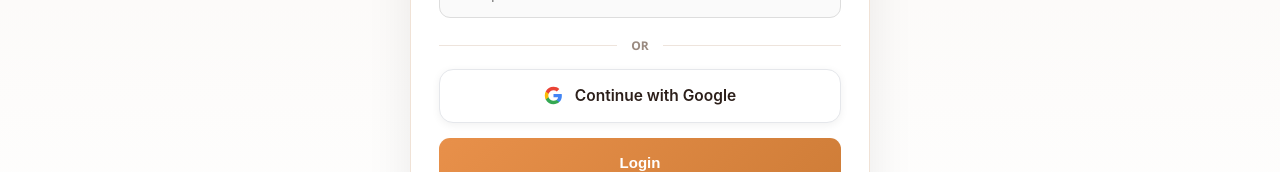
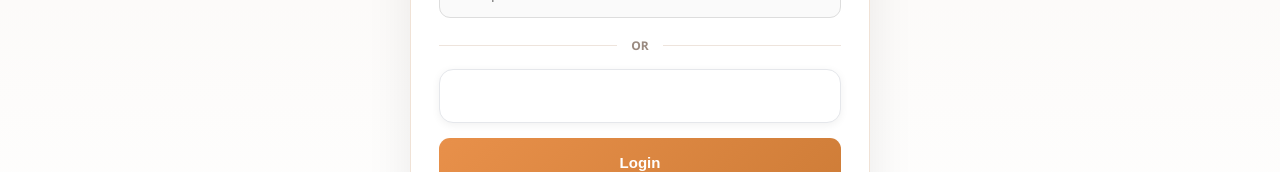
Before and after one commit to Faizan712-lab/haroon-wood-arts, a React (Vite) app in the folder client/: page /login in a window 1280 px wide. Shown: the part 573-745 px from the top of the page. Built offline with nearby package versions, Linux system fonts and the light colour scheme; no server answers.

Commit message:
Fix Google sign-in button interaction

```diff
--- a/client/src/pages/UserAuth.css
+++ b/client/src/pages/UserAuth.css
@@ -267,22 +267,6 @@
   animation: auth-spin 0.8s linear infinite;
 }
 
-.auth-google > div {
-  position: absolute !important;
-  inset: 0 !important;
-  width: 100%;
-  height: 100%;
-  opacity: 0;
-  z-index: 2;
-}
-
-.auth-google iframe {
-  width: 100% !important;
-  min-height: 54px !important;
-  display: block;
-  opacity: 0;
-}
-
 .auth-google.is-loading iframe {
   pointer-events: none;
 }
--- a/client/src/pages/UserAuth.jsx
+++ b/client/src/pages/UserAuth.jsx
@@ -549,43 +549,6 @@ function UserAuth() {
               aria-label="Continue with Google"
               aria-busy={isGoogleLoading}
             >
-              <span
-                className="auth-google-face"
-                aria-hidden="true"
-              >
-                {isGoogleLoading ? (
-                  <span className="auth-google-spinner" />
-                ) : (
-                  <svg
-                    className="auth-google-icon"
-                    viewBox="0 0 24 24"
-                    focusable="false"
-                    aria-hidden="true"
-                  >
-                    <path
-                      fill="#4285F4"
-                      d="M22.56 12.25c0-.78-.07-1.53-.2-2.25H12v4.26h5.92c-.26 1.37-1.04 2.53-2.21 3.31v2.77h3.57c2.08-1.92 3.28-4.74 3.28-8.09z"
-                    />
-                    <path
-                      fill="#34A853"
-                      d="M12 23c2.97 0 5.46-.98 7.28-2.66l-3.57-2.77c-.98.66-2.23 1.06-3.71 1.06-2.86 0-5.29-1.93-6.16-4.53H2.18v2.84C3.99 20.53 7.7 23 12 23z"
-                    />
-                    <path
-                      fill="#FBBC05"
-                      d="M5.84 14.1c-.22-.66-.35-1.36-.35-2.1s.13-1.44.35-2.1V7.06H2.18C1.43 8.55 1 10.22 1 12s.43 3.45 1.18 4.94l3.66-2.84z"
-                    />
-                    <path
-                      fill="#EA4335"
-                      d="M12 5.38c1.62 0 3.06.56 4.21 1.64l3.15-3.15C17.45 2.09 14.97 1 12 1 7.7 1 3.99 3.47 2.18 7.06L5.84 9.9C6.71 7.3 9.14 5.38 12 5.38z"
-                    />
-                  </svg>
-                )}
-                <span>
-                  {isGoogleLoading
-                    ? "Signing in..."
-                    : "Continue with Google"}
-                </span>
-              </span>
               <GoogleLogin
                 onSuccess={handleGoogleSuccess}
                 onError={handleGoogleFailure}
```
